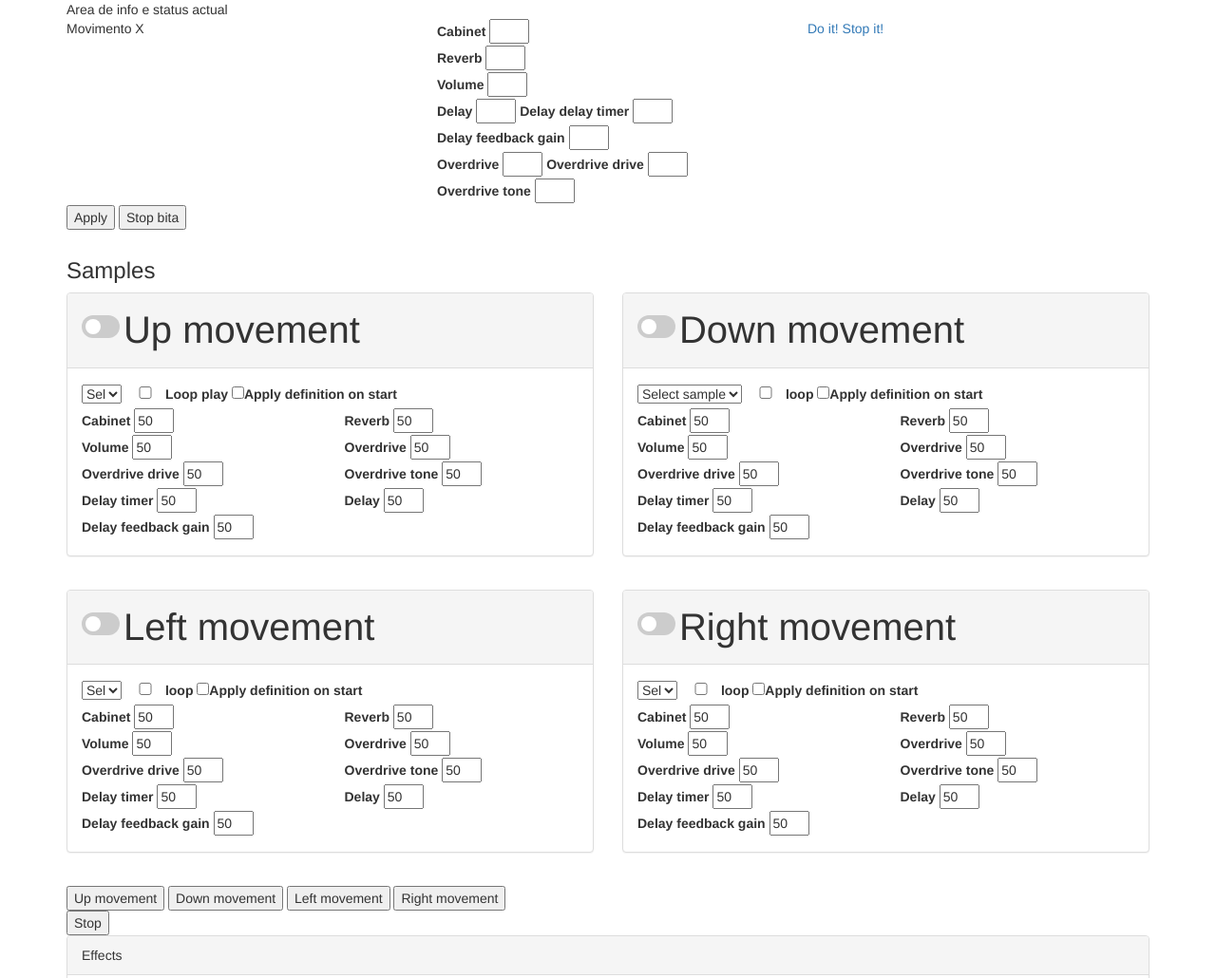
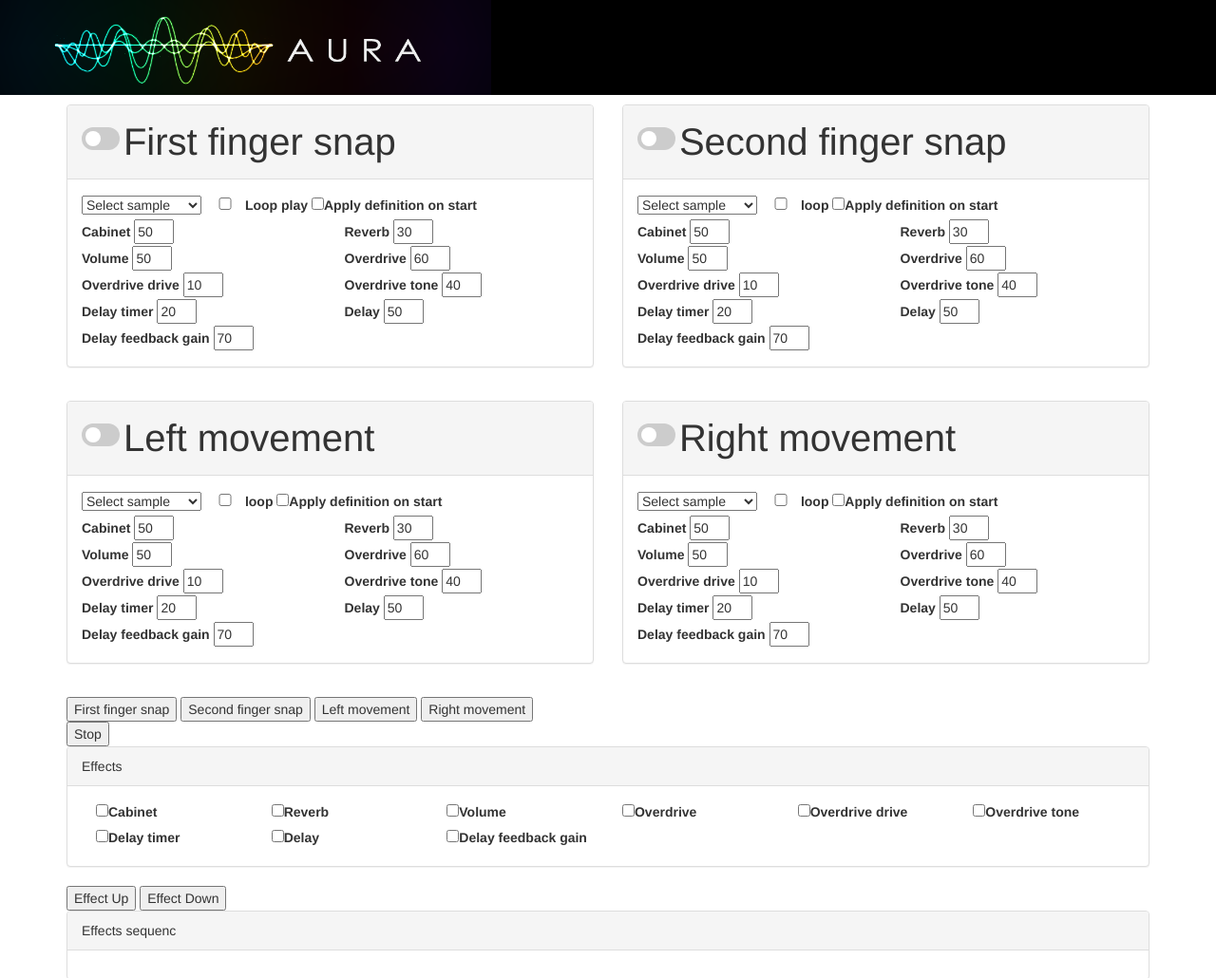
Before and after one commit to sunsethack/sunset-hack-hardware-city, a website: page index.html in a window 1280 px wide. Shown: the top 1030 px of the page at 95% size. Drawn offline with nearby package versions, Linux system fonts and the light colour scheme; a script that the page names is missing.

Commit message:
novos valores por omissao

```diff
--- a/index.html
+++ b/index.html
@@ -9,8 +9,20 @@
       font-size: 40px;
     }
 
+    .header {
+      width: 100%;
+      background-color: #000000;
+    }
+
+    .header img {
+      height: 100px;
+    }
+
     .effect {
       width: 3em;
+    }
+    select.effect {
+      width: 9em;
     }
     /*from https://www.w3schools.com/howto/howto_css_switch.asp*/
 
@@ -78,73 +90,17 @@
 </head>
 
 <body>
+  <div class="header">
+  <img src="imagens/TEM12_AURA_HORIZONT_cropped.png" alt="AURA" />
+</div>
   <div class="container">
-    <div class="row">
-      <div class="col-sm-12">Area de info e status actual</div>
 
-    </div>
-    <div class="row movX">
-      <div class="col-sm-4">Movimento X</div>
-      <div class="col-sm-4 ">
 
-        <div>
-          <label>Cabinet</label>
-          <input name="cabinet_level" class="effect" type="text" />
-        </div>
 
-        <div>
-          <label>Reverb</label>
-          <input name="reverb_level" class="effect" type="text" />
-        </div>
-
-        <div>
-          <label>Volume</label>
-          <input name="volume_level" class="effect" type="text" />
-        </div>
-
-        <div>
-          <label>Delay</label>
-          <input name="delay_level" class="effect">
-          <label>Delay delay timer</label>
-          <input name="delay_timer" class="effect" type="text" />
-          <label>Delay feedback gain</label>
-          <input name="delay_feedback_gain" class="effect" type="text" />
-        </div>
-
-        <div>
-          <label>Overdrive</label>
-          <input name="overdrive_level" class="effect" type="text" />
-          <label>Overdrive drive</label>
-          <input name="overdrive_drive" class="effect" type="text" />
-          <label>Overdrive tone</label>
-          <input name="overdrive_tone" class="effect" type="text" />
-        </div>
-
-      </div>
-      <div class="col-sm-4">
-        <a onclick="doit()">Do it!</a>
-        <a onclick="stopit()">Stop it!</a>
-
-      </div>
-    </div>
-
-    <div class="row">
-      <div class="col-sm-12">
-        <button>Apply</button>
-        <button onclick="stopbita()">Stop bita</button>
-      </div>
-
-    </div>
     <div class="row">
       <div class="col-sm-12">
         <ul class="mylogs">
         </ul>
-      </div>
-
-
-
-      <div class="col-sm-12">
-        <h3>Samples</h3>
       </div>
 
       <div class="col-sm-6 form-group">
@@ -154,7 +110,7 @@
         <input type="checkbox" />
         <span class="slider round"></span>
       </label>
-            <span class="movement-title">Up movement</span>
+            <span class="movement-title">First finger snap</span>
           </div>
           <div class="panel-body">
             <select name="samplesrc" id="sampleSelect" class="custom-select effect">
@@ -181,7 +137,7 @@
 
               <div class="col-sm-6">
                 <label>Reverb</label>
-                <input name="reverb_level" class="effect" value="50" type="number" min="0" max="100" />
+                <input name="reverb_level" class="effect" value="30" type="number" min="0" max="100" />
               </div>
             </div>
 
@@ -193,26 +149,26 @@
 
               <div class="col-sm-6">
                 <label>Overdrive</label>
-                <input name="overdrive_level" class="effect" value="50" type="number" min="0" max="100" />
+                <input name="overdrive_level" class="effect" value="60" type="number" min="0" max="100" />
               </div>
             </div>
 
             <div class="row">
               <div class="col-sm-6">
                 <label>Overdrive drive</label>
-                <input name="overdrive_drive" class="effect" value="50" type="number" min="0" max="100" />
+                <input name="overdrive_drive" class="effect" value="10" type="number" min="0" max="100" />
               </div>
 
               <div class="col-sm-6">
                 <label>Overdrive tone</label>
-                <input name="overdrive_tone" class="effect" value="50" type="number" min="0" max="100" />
+                <input name="overdrive_tone" class="effect" value="40" type="number" min="0" max="100" />
               </div>
             </div>
 
             <div class="row">
               <div class="col-sm-6">
                 <label>Delay timer</label>
-                <input name="delay_timer" class="effect" value="50" type="number" min="0" max="100" />
+                <input name="delay_timer" class="effect" value="20" type="number" min="0" max="100" />
               </div>
               <div class="col-sm-6">
                 <label>Delay</label>
@@ -223,7 +179,7 @@
             <div class="row">
               <div class="col-sm-12">
                 <label>Delay feedback gain</label>
-                <input name="delay_feedback_gain" class="effect" value="50" type="number" min="0" max="100" />
+                <input name="delay_feedback_gain" class="effect" value="70" type="number" min="0" max="100" />
               </div>
             </div>
 
@@ -241,10 +197,10 @@
             <input type="checkbox" />
             <span class="slider round"></span>
           </label>
-            <span class="movement-title">Down movement</span>
+            <span class="movement-title">Second finger snap</span>
           </div>
           <div class="panel-body">
-            <select name="samplesrc" id="sampleSelect" class="custom-select effects">
+            <select name="samplesrc" id="sampleSelect" class="custom-select effect">
             <option selected>Select sample</option>
             <option value="public/sample1.mp3">One</option>
             <option value="public/sample2.mp3">Two</option>
@@ -265,7 +221,7 @@
 
               <div class="col-sm-6">
                 <label>Reverb</label>
-                <input name="reverb_level" class="effect" value="50" type="number" min="0" max="100" />
+                <input name="reverb_level" class="effect" value="30" type="number" min="0" max="100" />
               </div>
             </div>
 
@@ -277,7 +233,7 @@
 
               <div class="col-sm-6">
                 <label>Overdrive</label>
-                <input name="overdrive_level" class="effect" value="50" type="number" min="0" max="100" />
+                <input name="overdrive_level" class="effect" value="60" type="number" min="0" max="100" />
               </div>
             </div>
 
@@ -285,12 +241,12 @@
             <div class="row">
               <div class="col-sm-6">
                 <label>Overdrive drive</label>
-                <input name="overdrive_drive" class="effect" value="50" type="number" min="0" max="100" />
+                <input name="overdrive_drive" class="effect" value="10" type="number" min="0" max="100" />
               </div>
 
               <div class="col-sm-6">
                 <label>Overdrive tone</label>
-                <input name="overdrive_tone" class="effect" value="50" type="number" min="0" max="100" />
+                <input name="overdrive_tone" class="effect" value="40" type="number" min="0" max="100" />
               </div>
             </div>
 
@@ -298,7 +254,7 @@
             <div class="row">
               <div class="col-sm-6">
                 <label>Delay timer</label>
-                <input name="delay_timer" class="effect" value="50" type="number" min="0" max="100" />
+                <input name="delay_timer" class="effect" value="20" type="number" min="0" max="100" />
               </div>
               <div class="col-sm-6">
                 <label>Delay</label>
@@ -309,7 +265,7 @@
             <div class="row">
               <div class="col-sm-12">
                 <label>Delay feedback gain</label>
-                <input name="delay_feedback_gain" class="effect" value="50" type="number" min="0" max="100" />
+                <input name="delay_feedback_gain" class="effect" value="70" type="number" min="0" max="100" />
               </div>
             </div>
 
@@ -350,7 +306,7 @@
 
               <div class="col-sm-6">
                 <label>Reverb</label>
-                <input name="reverb_level" class="effect" value="50" type="number" min="0" max="100" />
+                <input name="reverb_level" class="effect" value="30" type="number" min="0" max="100" />
               </div>
             </div>
 
@@ -362,7 +318,7 @@
 
               <div class="col-sm-6">
                 <label>Overdrive</label>
-                <input name="overdrive_level" class="effect" value="50" type="number" min="0" max="100" />
+                <input name="overdrive_level" class="effect" value="60" type="number" min="0" max="100" />
               </div>
             </div>
 
@@ -370,12 +326,12 @@
             <div class="row">
               <div class="col-sm-6">
                 <label>Overdrive drive</label>
-                <input name="overdrive_drive" class="effect" value="50" type="number" min="0" max="100" />
+                <input name="overdrive_drive" class="effect" value="10" type="number" min="0" max="100" />
               </div>
 
               <div class="col-sm-6">
                 <label>Overdrive tone</label>
-                <input name="overdrive_tone" class="effect" value="50" type="number" min="0" max="100" />
+                <input name="overdrive_tone" class="effect" value="40" type="number" min="0" max="100" />
               </div>
             </div>
 
@@ -386,7 +342,7 @@
             <div class="row">
               <div class="col-sm-6">
                 <label>Delay timer</label>
-                <input name="delay_timer" class="effect" value="50" type="number" min="0" max="100" />
+                <input name="delay_timer" class="effect" value="20" type="number" min="0" max="100" />
               </div>
               <div class="col-sm-6">
                 <label>Delay</label>
@@ -397,7 +353,7 @@
             <div class="row">
               <div class="col-sm-12">
                 <label>Delay feedback gain</label>
-                <input name="delay_feedback_gain" class="effect" value="50" type="number" min="0" max="100" />
+                <input name="delay_feedback_gain" class="effect" value="70" type="number" min="0" max="100" />
               </div>
             </div>
 
@@ -440,7 +396,7 @@
 
               <div class="col-sm-6">
                 <label>Reverb</label>
-                <input name="reverb_level" class="effect" value="50" type="number" min="0" max="100" />
+                <input name="reverb_level" class="effect" value="30" type="number" min="0" max="100" />
               </div>
             </div>
             <div class="row">
@@ -451,24 +407,24 @@
 
               <div class="col-sm-6">
                 <label>Overdrive</label>
-                <input name="overdrive_level" class="effect" value="50" type="number" min="0" max="100" />
+                <input name="overdrive_level" class="effect" value="60" type="number" min="0" max="100" />
               </div>
             </div>
             <div class="row">
               <div class="col-sm-6">
                 <label>Overdrive drive</label>
-                <input name="overdrive_drive" class="effect" value="50" type="number" min="0" max="100" />
+                <input name="overdrive_drive" class="effect" value="10" type="number" min="0" max="100" />
               </div>
 
               <div class="col-sm-6">
                 <label>Overdrive tone</label>
-                <input name="overdrive_tone" class="effect" value="50" type="number" min="0" max="100" />
+                <input name="overdrive_tone" class="effect" value="40" type="number" min="0" max="100" />
               </div>
             </div>
             <div class="row">
               <div class="col-sm-6">
                 <label>Delay timer</label>
-                <input name="delay_timer" class="effect" value="50" type="number" min="0" max="100" />
+                <input name="delay_timer" class="effect" value="20" type="number" min="0" max="100" />
               </div>
               <div class="col-sm-6">
                 <label>Delay</label>
@@ -478,7 +434,7 @@
             <div class="row">
               <div class="col-sm-12">
                 <label>Delay feedback gain</label>
-                <input name="delay_feedback_gain" class="effect" value="50" type="number" min="0" max="100" />
+                <input name="delay_feedback_gain" class="effect" value="70" type="number" min="0" max="100" />
               </div>
             </div>
 
@@ -491,8 +447,8 @@
 
 
 <div>
-  <button class="bit-action" id="upmovement">Up movement</button>
-  <button class="bit-action" id="downmovement">Down movement</button>
+  <button class="bit-action" id="upmovement">First finger snap</button>
+  <button class="bit-action" id="downmovement">Second finger snap</button>
   <button class="bit-action" id="leftmovement">Left movement</button>
   <button class="bit-action" id="rightmovement">Right movement</button>
 </div>
@@ -589,40 +545,6 @@
 <script src="/node_modules/jquery/dist/jquery.min.js"></script>
 <script src="/public/pedalboard.js"></script>
 <script src="https://www.doc.gold.ac.uk/eavi/rapidmix/RapidLib.js"></script>
-
-<script>
-  // Create an instance of the library
-  var rapidMix = window.RapidLib();
-  // Create a classification object
-  var myClassification = new rapidMix.Classification();
-
-  var demoTrainingSet = [
-    {
-      input: [0, 0],
-      output: [0]
-    },
-    {
-      input: [0, 1],
-      output: [1]
-    },
-    {
-      input: [1, 0],
-      output: [1]
-    },
-    {
-      input: [1, 1],
-      output: [2]
-    },
-  ];
-
-  //Train the models using the demo training set
-  console.log('classification trained: ', myClassification.train(demoTrainingSet));
-
-  // try something
-  classificationOutput = myClassification.process([0, 0]);
-  console.log('classification output: ', classificationOutput);
-
-</script>
 
 <script>
   var rms = [];
```
